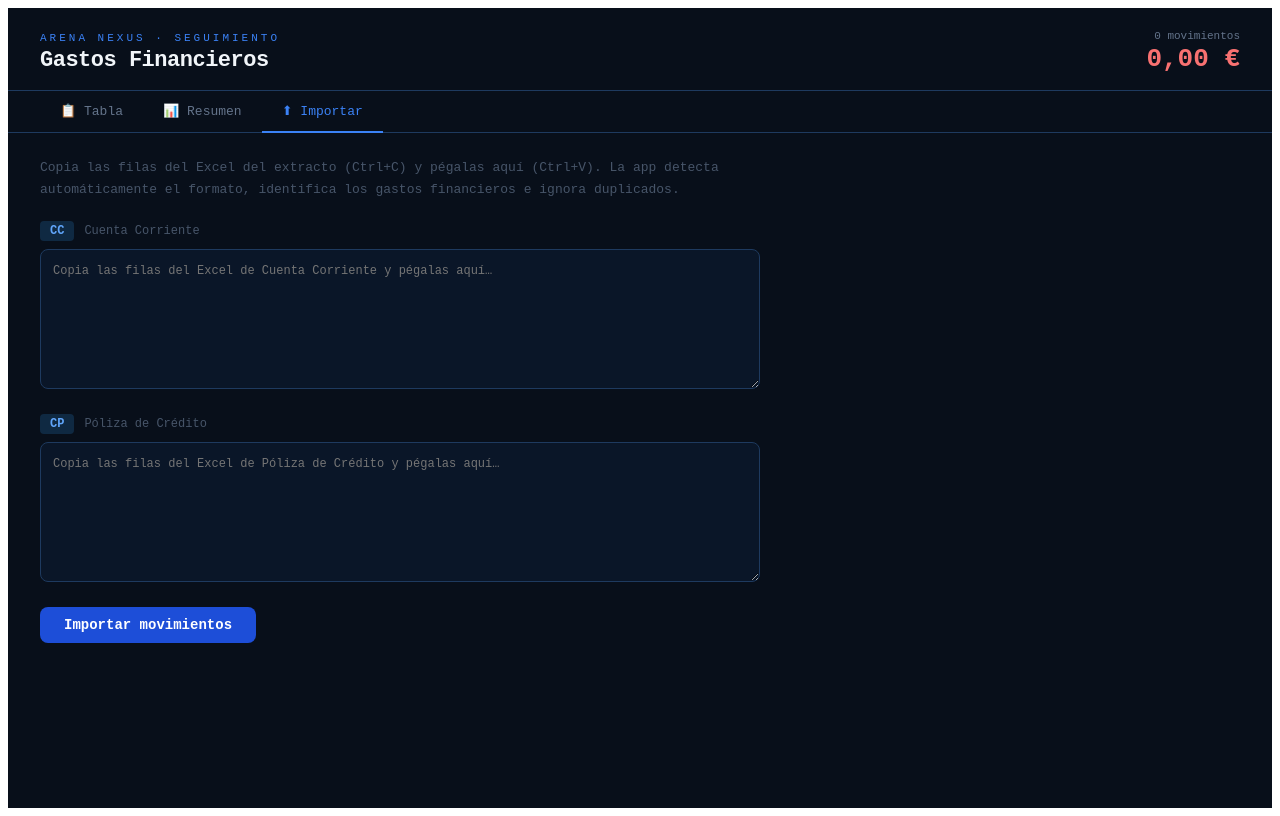
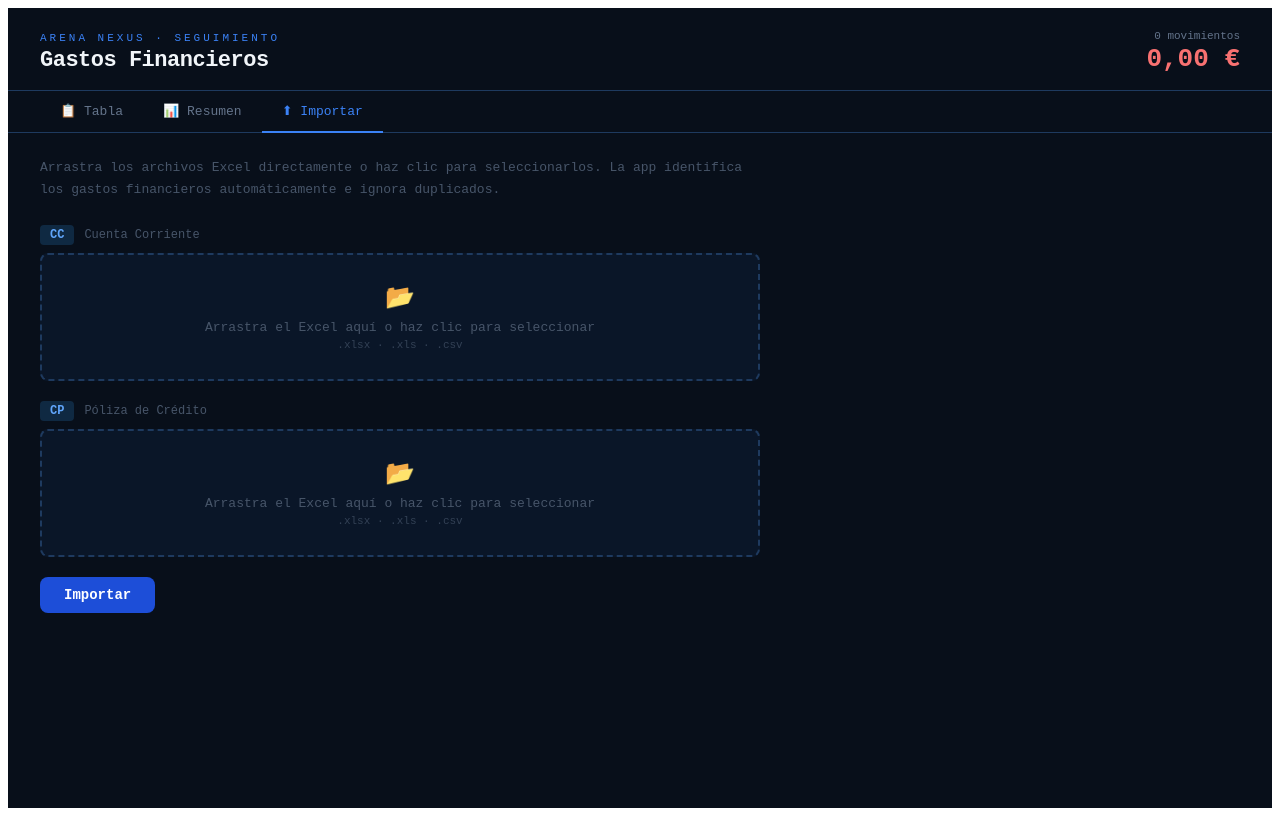
Before and after one commit to IgnacioYM/Cuentas-, a React (Vite) app: page / in a window 1280 px wide. Both pictures are taken after a click on the button "⬆ Importar". Built offline with nearby package versions, Linux system fonts and the light colour scheme.

Commit message:
Update App.jsx

```diff
--- a/src/App.jsx
+++ b/src/App.jsx
@@ -1,4 +1,5 @@
-import { useState, useEffect } from "react";
+import { useState, useEffect, useRef } from "react";
+import * as XLSX from "xlsx";
 
 // ─── Clasificación automática ────────────────────────────────────────────────
 const RULES = [
@@ -9,8 +10,8 @@ const RULES = [
   { match: /F0000005620267/i,         cat: "G. Financiero – Póliza",    sub: "Comisión apertura" },
   { match: /^PRES\./i,                cat: "G. Financiero – Préstamo",  sub: "Intereses préstamo" },
   { match: /SEGUR.*CAIXA/i,          cat: "G. Financiero – Préstamo",  sub: "Seguro vinculado" },
-  { match: /MYBOX/i,                  cat: "G. Financiero – Póliza",   sub: "Fidelización MYBOX" },
-  { match: /SEVIAM/i,                 cat: "G. Financiero – Préstamo",   sub: "FIdelización SEVIAM" },
+  { match: /MYBOX/i,                  cat: "G. Financiero – Préstamo",  sub: "Fidelización MYBOX" },
+  { match: /SEVIAM/i,                 cat: "G. Financiero – Préstamo",  sub: "Fidelización SEVIAM" },
 ];
 
 function classify(concept) {
@@ -41,7 +42,31 @@ function parseCSV(text, account) {
   return results;
 }
 
-// ─── Colores ──────────────────────────────────────────────────────────────────
+function parseXLSX(buffer, account) {
+  try {
+    const wb = XLSX.read(buffer, { type: "array" });
+    const ws = wb.Sheets[wb.SheetNames[0]];
+    const rows = XLSX.utils.sheet_to_json(ws, { header: 1, raw: false, dateNF: "DD/MM/YYYY" });
+    const results = [];
+    for (const row of rows) {
+      if (!row || row.length < 3) continue;
+      const concept = String(row[0] || "").trim();
+      const dateRaw = String(row[1] || "").trim();
+      const amountRaw = String(row[2] || "").replace("EUR", "").replace(/\./g, "").replace(",", ".").trim();
+      const amount = parseFloat(amountRaw);
+      if (isNaN(amount) || concept.toLowerCase() === "concepto") continue;
+      const cls = classify(concept);
+      if (!cls) continue;
+      if (amount >= 0) continue;
+      const id = `${account}-${dateRaw}-${concept}-${amount}`;
+      results.push({ id, date: dateRaw, concept, account, amount, cat: cls.cat, sub: cls.sub });
+    }
+    return results;
+  } catch (e) {
+    return [];
+  }
+}
+
 const CAT_COLORS = {
   "G. Financiero – Póliza":    { bg: "#0f2942", accent: "#3b82f6" },
   "G. Financiero – Préstamo":  { bg: "#1a1a2e", accent: "#8b5cf6" },
@@ -55,16 +80,71 @@ const parseDate = (d) => {
   return new Date(`${year}-${month}-${day}`);
 };
 
+// ─── Drop Zone ───────────────────────────────────────────────────────────────
+function DropZone({ label, name, onFile, file }) {
+  const [dragging, setDragging] = useState(false);
+  const inputRef = useRef();
+
+  const handleDrop = (e) => {
+    e.preventDefault();
+    setDragging(false);
+    const f = e.dataTransfer.files[0];
+    if (f) onFile(f);
+  };
+
+  const handleFile = (e) => {
+    const f = e.target.files[0];
+    if (f) onFile(f);
+  };
+
+  return (
+    <div style={{ marginBottom: 20 }}>
+      <div style={{ display: "flex", alignItems: "center", gap: 10, marginBottom: 8 }}>
+        <span style={{ background: "#0f2942", color: "#60a5fa", padding: "3px 10px", borderRadius: 4, fontSize: 12, fontWeight: 700 }}>{label}</span>
+        <span style={{ color: "#475569", fontSize: 12 }}>{name}</span>
+      </div>
+      <div
+        onDragOver={(e) => { e.preventDefault(); setDragging(true); }}
+        onDragLeave={() => setDragging(false)}
+        onDrop={handleDrop}
+        onClick={() => inputRef.current.click()}
+        style={{
+          border: `2px dashed ${dragging ? "#3b82f6" : file ? "#22c55e" : "#1e3a5f"}`,
+          borderRadius: 8, padding: "28px 20px", textAlign: "center",
+          cursor: "pointer", transition: "all 0.2s",
+          background: dragging ? "#0d1f35" : file ? "#052e16" : "#0a1628",
+        }}
+      >
+        <input ref={inputRef} type="file" accept=".xlsx,.xls,.csv" onChange={handleFile} style={{ display: "none" }} />
+        {file ? (
+          <div>
+            <div style={{ fontSize: 20, marginBottom: 6 }}>✓</div>
+            <div style={{ color: "#4ade80", fontSize: 13, fontWeight: 600 }}>{file.name}</div>
+            <div style={{ color: "#475569", fontSize: 11, marginTop: 4 }}>Haz clic para cambiar</div>
+          </div>
+        ) : (
+          <div>
+            <div style={{ fontSize: 24, marginBottom: 8 }}>📂</div>
+            <div style={{ color: "#475569", fontSize: 13 }}>Arrastra el Excel aquí o haz clic para seleccionar</div>
+            <div style={{ color: "#334155", fontSize: 11, marginTop: 4 }}>.xlsx · .xls · .csv</div>
+          </div>
+        )}
+      </div>
+    </div>
+  );
+}
+
 // ─── App ──────────────────────────────────────────────────────────────────────
 export default function App() {
   const [entries, setEntries] = useState([]);
-  const [ccText, setCcText] = useState("");
-  const [cpText, setCpText] = useState("");
+  const [ccFile, setCcFile] = useState(null);
+  const [cpFile, setCpFile] = useState(null);
   const [tab, setTab] = useState("tabla");
   const [flash, setFlash] = useState(null);
   const [deleteConfirm, setDeleteConfirm] = useState(null);
   const [loaded, setLoaded] = useState(false);
   const [filterCat, setFilterCat] = useState("Todas");
+  const [importing, setImporting] = useState(false);
 
   useEffect(() => {
     try {
@@ -83,21 +163,45 @@ export default function App() {
 
   const showFlash = (msg, type = "ok") => {
     setFlash({ msg, type });
-    setTimeout(() => setFlash(null), 3000);
+    setTimeout(() => setFlash(null), 3500);
   };
 
-  const handleImport = () => {
-    const newCC = parseCSV(ccText, "CC");
-    const newCP = parseCSV(cpText, "CP");
-    const all = [...newCC, ...newCP];
-    if (!all.length) { showFlash("No se encontraron gastos financieros en los datos pegados.", "err"); return; }
-    const existingIds = new Set(entries.map((e) => e.id));
-    const fresh = all.filter((e) => !existingIds.has(e.id));
-    if (!fresh.length) { showFlash("Todos los movimientos ya estaban registrados.", "warn"); return; }
-    setEntries((prev) => [...prev, ...fresh].sort((a, b) => parseDate(a.date) - parseDate(b.date)));
-    setCcText(""); setCpText("");
-    showFlash(`✓ ${fresh.length} nuevo${fresh.length > 1 ? "s" : ""} movimiento${fresh.length > 1 ? "s" : ""} importado${fresh.length > 1 ? "s" : ""}.`);
-    setTab("tabla");
+  const readFile = (file) => new Promise((resolve, reject) => {
+    const reader = new FileReader();
+    reader.onload = (e) => resolve(e.target.result);
+    reader.onerror = reject;
+    if (file.name.endsWith(".csv")) {
+      reader.readAsText(file, "utf-8");
+    } else {
+      reader.readAsArrayBuffer(file);
+    }
+  });
+
+  const handleImport = async () => {
+    if (!ccFile && !cpFile) { showFlash("Selecciona al menos un archivo.", "err"); return; }
+    setImporting(true);
+    try {
+      let all = [];
+      for (const [file, account] of [[ccFile, "CC"], [cpFile, "CP"]]) {
+        if (!file) continue;
+        const data = await readFile(file);
+        const results = file.name.endsWith(".csv")
+          ? parseCSV(data, account)
+          : parseXLSX(data, account);
+        all = [...all, ...results];
+      }
+      if (!all.length) { showFlash("No se encontraron gastos financieros en los archivos.", "err"); setImporting(false); return; }
+      const existingIds = new Set(entries.map((e) => e.id));
+      const fresh = all.filter((e) => !existingIds.has(e.id));
+      if (!fresh.length) { showFlash("Todos los movimientos ya estaban registrados.", "warn"); setImporting(false); return; }
+      setEntries((prev) => [...prev, ...fresh].sort((a, b) => parseDate(a.date) - parseDate(b.date)));
+      setCcFile(null); setCpFile(null);
+      showFlash(`✓ ${fresh.length} movimiento${fresh.length > 1 ? "s" : ""} importado${fresh.length > 1 ? "s" : ""}.`);
+      setTab("tabla");
+    } catch (e) {
+      showFlash("Error leyendo los archivos.", "err");
+    }
+    setImporting(false);
   };
 
   const handleDelete = (id) => {
@@ -130,7 +234,11 @@ export default function App() {
     const a = document.createElement("a"); a.href = url; a.download = "gastos_financieros.csv"; a.click();
   };
 
-  if (!loaded) return <div style={{ background: "#080f1a", minHeight: "100vh", display: "flex", alignItems: "center", justifyContent: "center", color: "#3b82f6", fontFamily: "monospace", fontSize: 14 }}>Cargando…</div>;
+  if (!loaded) return (
+    <div style={{ background: "#080f1a", minHeight: "100vh", display: "flex", alignItems: "center", justifyContent: "center", color: "#3b82f6", fontFamily: "monospace", fontSize: 14 }}>
+      Cargando…
+    </div>
+  );
 
   return (
     <div style={{ background: "#080f1a", minHeight: "100vh", fontFamily: "'DM Mono', 'Fira Code', monospace", color: "#e2e8f0" }}>
@@ -145,7 +253,6 @@ export default function App() {
         }}>{flash.msg}</div>
       )}
 
-      {/* Header */}
       <div style={{ borderBottom: "1px solid #1e3a5f", padding: "22px 32px 16px", display: "flex", alignItems: "center", justifyContent: "space-between" }}>
         <div>
           <div style={{ fontSize: 11, color: "#3b82f6", letterSpacing: 3, textTransform: "uppercase", marginBottom: 4 }}>Arena Nexus · Seguimiento</div>
@@ -157,7 +264,6 @@ export default function App() {
         </div>
       </div>
 
-      {/* Tabs */}
       <div style={{ display: "flex", gap: 0, borderBottom: "1px solid #1e3a5f", padding: "0 32px" }}>
         {[["tabla", "📋 Tabla"], ["resumen", "📊 Resumen"], ["importar", "⬆ Importar"]].map(([key, label]) => (
           <button key={key} onClick={() => setTab(key)} style={{
@@ -172,7 +278,6 @@ export default function App() {
 
       <div style={{ padding: "24px 32px" }}>
 
-        {/* ── TABLA ── */}
         {tab === "tabla" && (
           <div>
             <div style={{ display: "flex", gap: 8, marginBottom: 16, flexWrap: "wrap", alignItems: "center" }}>
@@ -244,7 +349,6 @@ export default function App() {
           </div>
         )}
 
-        {/* ── RESUMEN ── */}
         {tab === "resumen" && (
           <div style={{ maxWidth: 540 }}>
             <div style={{ marginBottom: 20, fontSize: 12, color: "#475569" }}>Acumulado total del período</div>
@@ -288,36 +392,21 @@ export default function App() {
           </div>
         )}
 
-        {/* ── IMPORTAR ── */}
         {tab === "importar" && (
           <div style={{ maxWidth: 720 }}>
-            <div style={{ fontSize: 13, color: "#475569", marginBottom: 20, lineHeight: 1.7 }}>
-              Copia las filas del Excel del extracto (Ctrl+C) y pégalas aquí (Ctrl+V). La app detecta automáticamente el formato, identifica los gastos financieros e ignora duplicados.
+            <div style={{ fontSize: 13, color: "#475569", marginBottom: 24, lineHeight: 1.7 }}>
+              Arrastra los archivos Excel directamente o haz clic para seleccionarlos. La app identifica los gastos financieros automáticamente e ignora duplicados.
             </div>
-            {[["CC", ccText, setCcText, "Cuenta Corriente"], ["CP", cpText, setCpText, "Póliza de Crédito"]].map(([label, val, setter, name]) => (
-              <div key={label} style={{ marginBottom: 20 }}>
-                <div style={{ display: "flex", alignItems: "center", gap: 10, marginBottom: 8 }}>
-                  <span style={{ background: "#0f2942", color: "#60a5fa", padding: "3px 10px", borderRadius: 4, fontSize: 12, fontWeight: 700 }}>{label}</span>
-                  <span style={{ color: "#475569", fontSize: 12 }}>{name}</span>
-                </div>
-                <textarea
-                  value={val}
-                  onChange={(e) => setter(e.target.value)}
-                  placeholder={`Copia las filas del Excel de ${name} y pégalas aquí…`}
-                  style={{
-                    width: "100%", height: 140, background: "#0a1628", border: "1px solid #1e3a5f",
-                    borderRadius: 8, color: "#94a3b8", fontFamily: "inherit", fontSize: 12,
-                    padding: 12, resize: "vertical", outline: "none", boxSizing: "border-box", lineHeight: 1.6
-                  }}
-                />
-              </div>
-            ))}
-            <div style={{ display: "flex", gap: 10, alignItems: "center" }}>
-              <button onClick={handleImport}
-                onMouseEnter={(e) => e.target.style.background = "#2563eb"}
-                onMouseLeave={(e) => e.target.style.background = "#1d4ed8"}
-                style={{ background: "#1d4ed8", border: "none", color: "#fff", padding: "10px 24px", borderRadius: 8, cursor: "pointer", fontSize: 14, fontFamily: "inherit", fontWeight: 600 }}>
-                Importar movimientos
+            <DropZone label="CC" name="Cuenta Corriente" file={ccFile} onFile={setCcFile} />
+            <DropZone label="CP" name="Póliza de Crédito" file={cpFile} onFile={setCpFile} />
+            <div style={{ display: "flex", gap: 10, alignItems: "center", marginTop: 8 }}>
+              <button
+                onClick={handleImport}
+                disabled={importing}
+                onMouseEnter={(e) => { if (!importing) e.target.style.background = "#2563eb"; }}
+                onMouseLeave={(e) => { if (!importing) e.target.style.background = "#1d4ed8"; }}
+                style={{ background: importing ? "#1e3a5f" : "#1d4ed8", border: "none", color: "#fff", padding: "10px 24px", borderRadius: 8, cursor: importing ? "default" : "pointer", fontSize: 14, fontFamily: "inherit", fontWeight: 600 }}>
+                {importing ? "Procesando…" : "Importar"}
               </button>
               {entries.length > 0 && (
                 <button onClick={handleClear} style={{ background: "transparent", border: "1px solid #450a0a", color: "#f87171", padding: "9px 16px", borderRadius: 8, cursor: "pointer", fontSize: 13, fontFamily: "inherit" }}>
```
